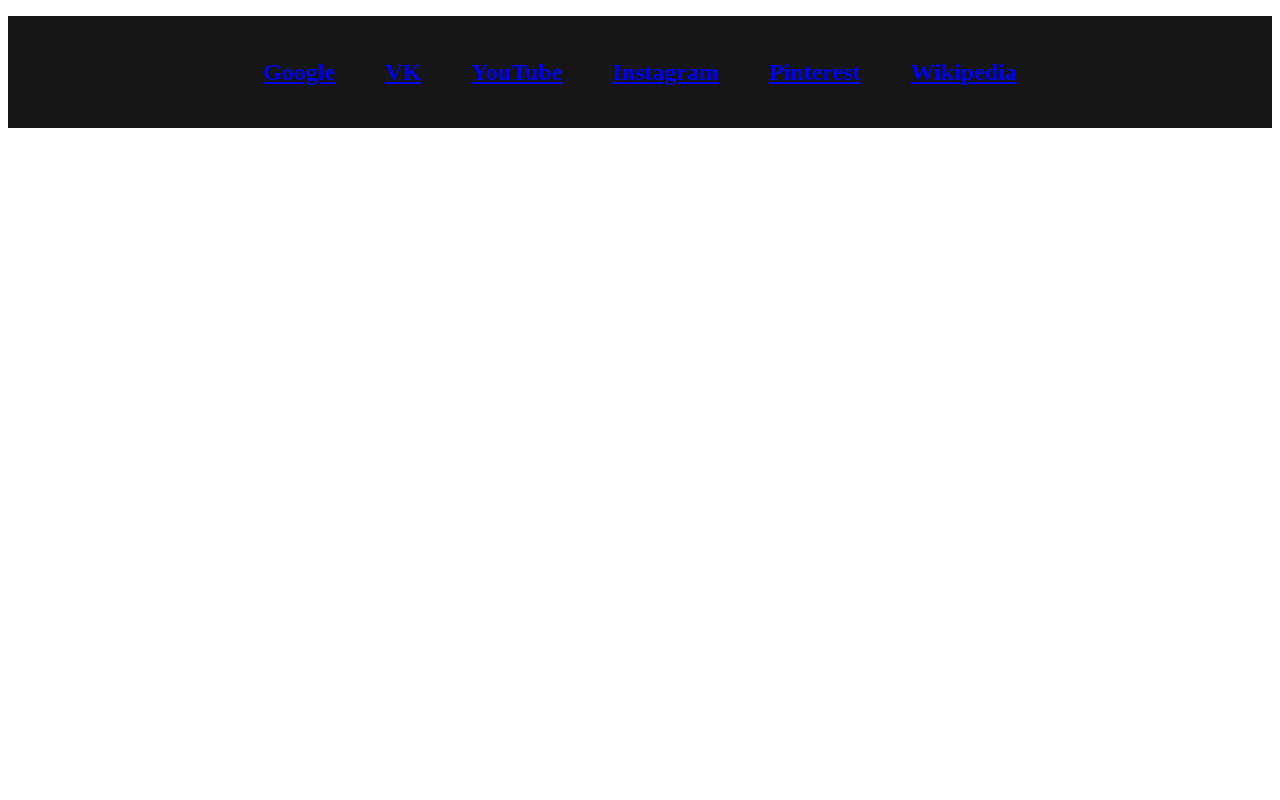
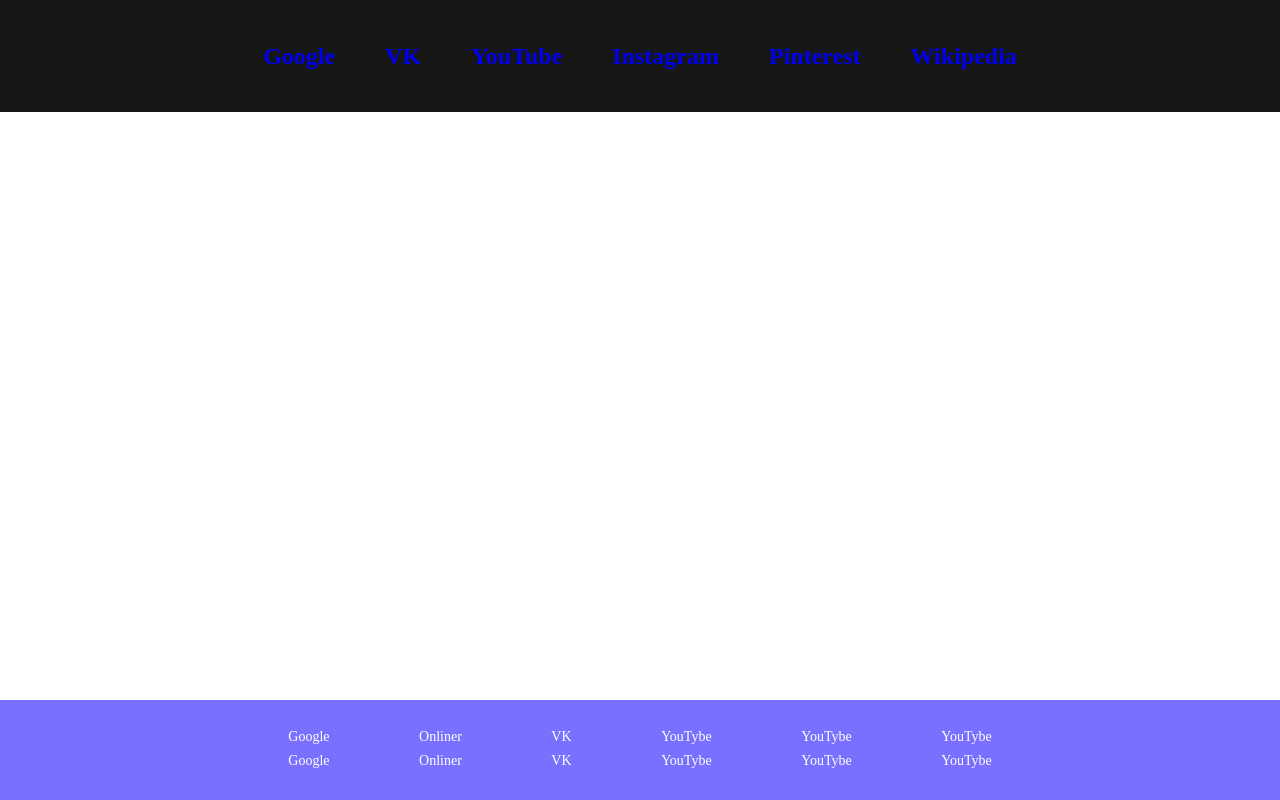
Before and after one commit to Tikkilip/Js-only-website, a plain HTML site: page js website/index.html in a window 1280 px wide. Drawn offline with Linux system fonts and the light colour scheme.

Commit message:
hmwk_8 done

```diff
--- a/js website/main.js
+++ b/js website/main.js
@@ -1,9 +1,18 @@
-let footer = document.createElement("header");
-footer.className = "someClass";
-document.body.append(footer);
+/*№8. Создать из придуманных массивов типа const headerArray = [{ name: "google", href: "http://google.cpm" }...]
+хедер и футер с помощью JS.
+header > nav > ul > li;
+footer > nav > ul > li;
+тег body в html должен быть пустым, все теги вы должны создать с помощью JS.
+Можно использовать классы либо inline-css в js. Работа по парам, пары разбиты были на занятиях.
+Для тех кого не было : у вас в паре человек который был на занятии, он должен вам написать.
+Если есть вопросы пишите*/
+
+let header = document.createElement("header");
+header.className = "someClass";
+document.body.append(header);
 
 let nav = document.createElement("nav");
-footer.append(nav);
+header.append(nav);
 
 let ul = document.createElement("ul");
 nav.append(ul);
@@ -25,3 +34,46 @@
   a.href = headerLinks[i].myhref;
   ul.append(li);
 }
+
+
+
+// footer
+
+
+let footer = document.createElement("footer");
+footer.className = "footer";
+document.body.append(footer);
+
+let navFooter = document.createElement("nav");
+footer.append(navFooter);
+
+let ul_1 = document.createElement("ul");
+navFooter.append(ul_1);
+let ul_2 = document.createElement("ul");
+navFooter.append(ul_2);
+let links = [
+  { name: "Google", myhref: "http://google.com" },
+  { name: "Onliner", myhref: "https://www.onliner.by" },
+  { name: "VK", myhref: "http://Vkontakte.ru" },
+  { name: "YouTybe", myhref: "http://youtybe.com" },
+  { name: "YouTybe", myhref: "http://youtybe.com" },
+  { name: "YouTybe", myhref: "http://youtybe.com" },
+];
+
+for (let i = 0; i < links.length; i++) {
+	let liFooter = document.createElement("li");
+	let aFooter = document.createElement("a");
+	liFooter.append(aFooter);
+	aFooter.innerText = links[i].name;
+	aFooter.href = links[i].myhref;
+	ul_1.append(liFooter);
+}
+
+links.forEach((item) => {
+	let new_li = document.createElement("li");
+	let new_a = document.createElement("a");
+	new_li.append(new_a);
+	new_a.innerText = item.name;
+	new_a.href = item.myhref;
+	ul_2.append(new_li);
+})
--- a/js website/style.css
+++ b/js website/style.css
@@ -1,5 +1,45 @@
+*{
+	padding: 0;
+	margin: 0;
+	border: 0;
+}
+*,*:before,*:after{
+	-moz-box-sizing: border-box;
+	-webkit-box-sizing: border-box;
+	box-sizing: border-box;
+}
+:focus,:active{outline: none;}
+a:focus,a:active{outline: none;}
+
+nav,footer,header,aside{display: block;}
+
+html,body{
+	height: 100%;
+	width: 100%;
+	font-size: 100%;
+	line-height: 1;
+	font-size: 14px;
+	-ms-text-size-adjust: 100%;
+	-moz-text-size-adjust: 100%;
+	-webkit-text-size-adjust: 100%;
+}
+input,button,textarea{font-family:inherit;}
+
+input::-ms-clear{display: none;}
+button{cursor: pointer;}
+button::-moz-focus-inner {padding:0;border:0;}
+a, a:visited{text-decoration: none;}
+a:hover{text-decoration: none;}
+ul li{list-style: none;}
+img{vertical-align: top;}
+
+h1,h2,h3,h4,h5,h6{font-size:inherit;font-weight: 400;}
+
+/* Обнуление стилей, выше по коду */
+
 .someClass {
   color: brown;
+	height: calc(100vh - 100px);
 }
 
 header nav {
@@ -21,3 +61,32 @@
   font-weight: 600;
   line-height: 32px;
 }
+
+footer {
+	height: 100px;
+	position: relative;
+	background-color:#7a70ff;
+	padding: 30px;
+}
+
+footer ul {
+	display: flex;
+	justify-content: space-around;
+	margin-bottom: 10px;
+}
+
+footer nav {
+	display: flex;
+	flex-direction: column;
+	width: 65%;
+	margin: 0 auto;
+}
+
+footer a {
+	color: #ffffff;
+}
+
+footer a:hover {
+	color: #173aff;
+	transition: 0.3s ease-out;
+}
```
